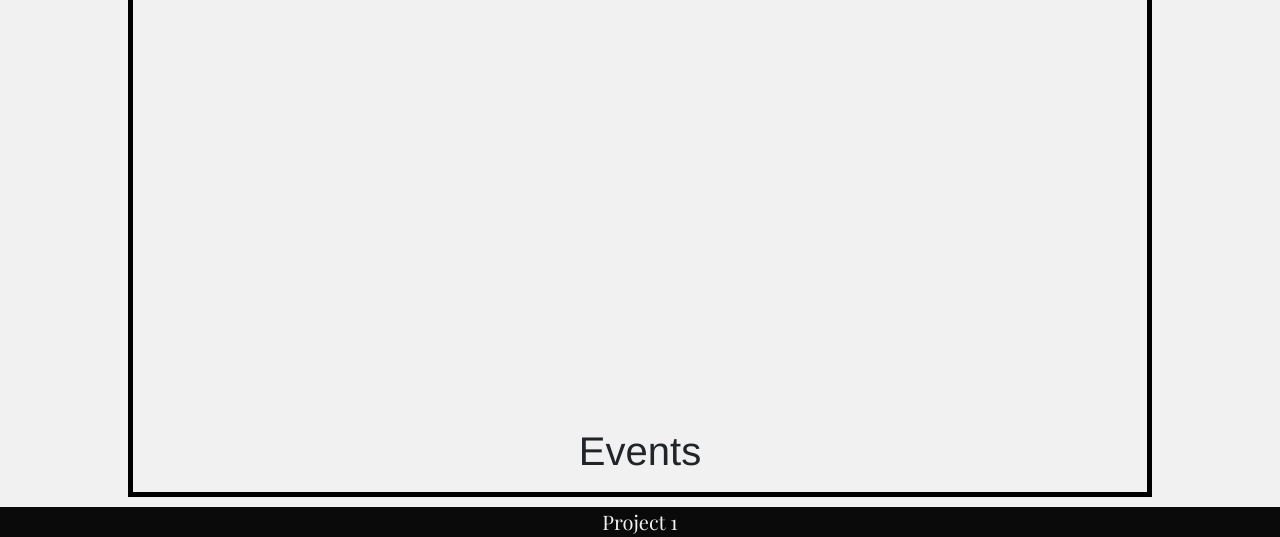
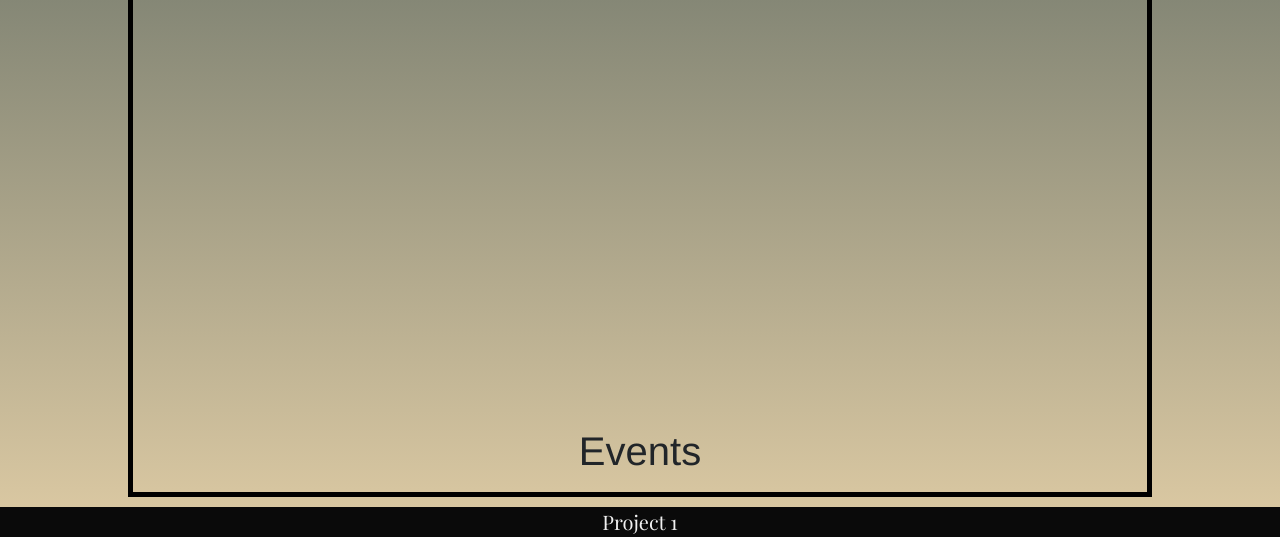
Before and after one commit to MwangiR/Group1_Project, a plain HTML site: page index.html in a window 1280 px wide. Shown: the part 430-967 px from the top of the page. Drawn offline with nearby package versions, Linux system fonts and the light colour scheme; some packages are replaced by stand-ins of ours; some icons are missing.

Commit message:
Background color chnage

```diff
--- a/styles/index.css
+++ b/styles/index.css
@@ -18,7 +18,8 @@ body {
   font-weight: 400;
   line-height: 1.5;
   color: #212529;
-  background-color: #f1f1f1;
+  /* background-color: #f1f1f1; */
+  background-image: linear-gradient(to top, #decba4, #3e5151);
   max-width: 100%;
 }
 
```
